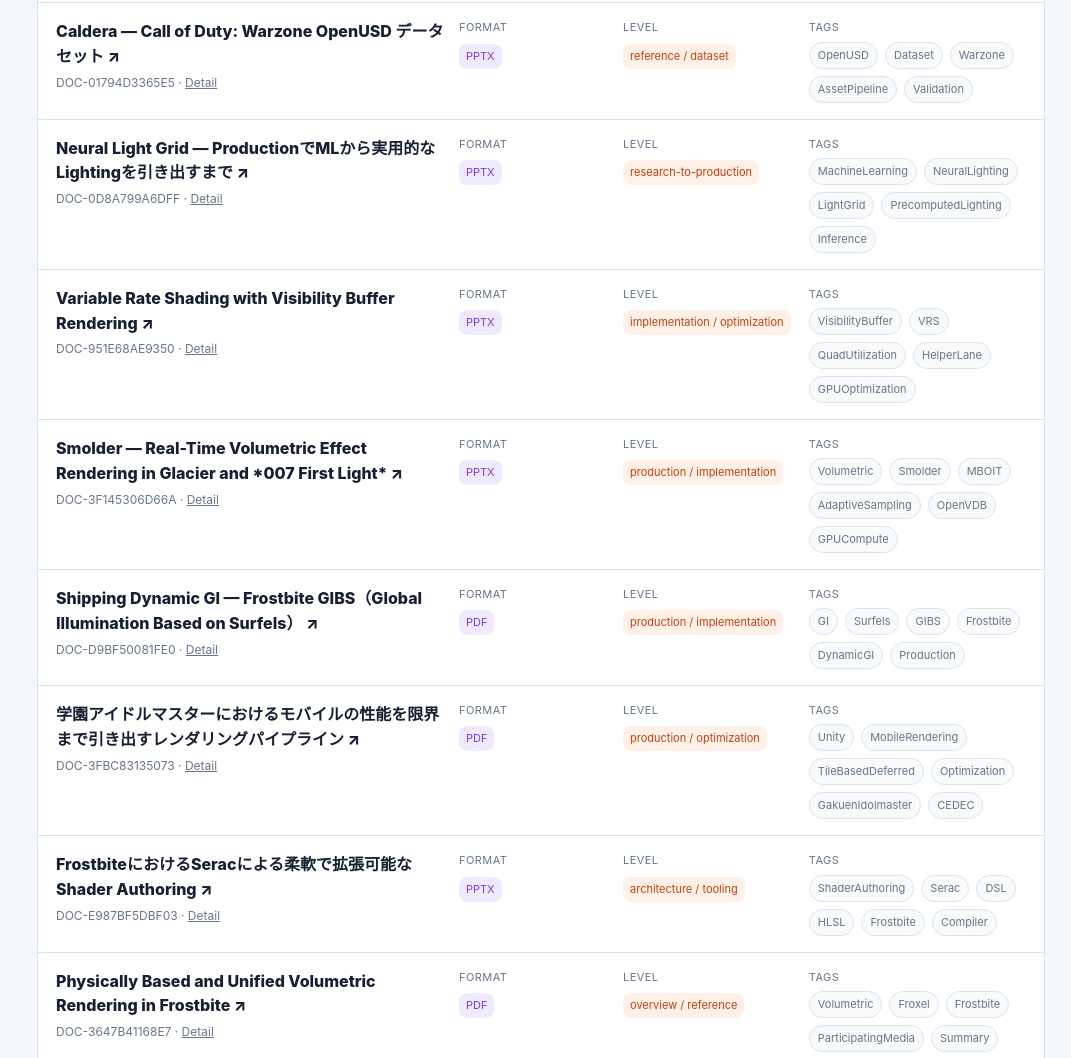
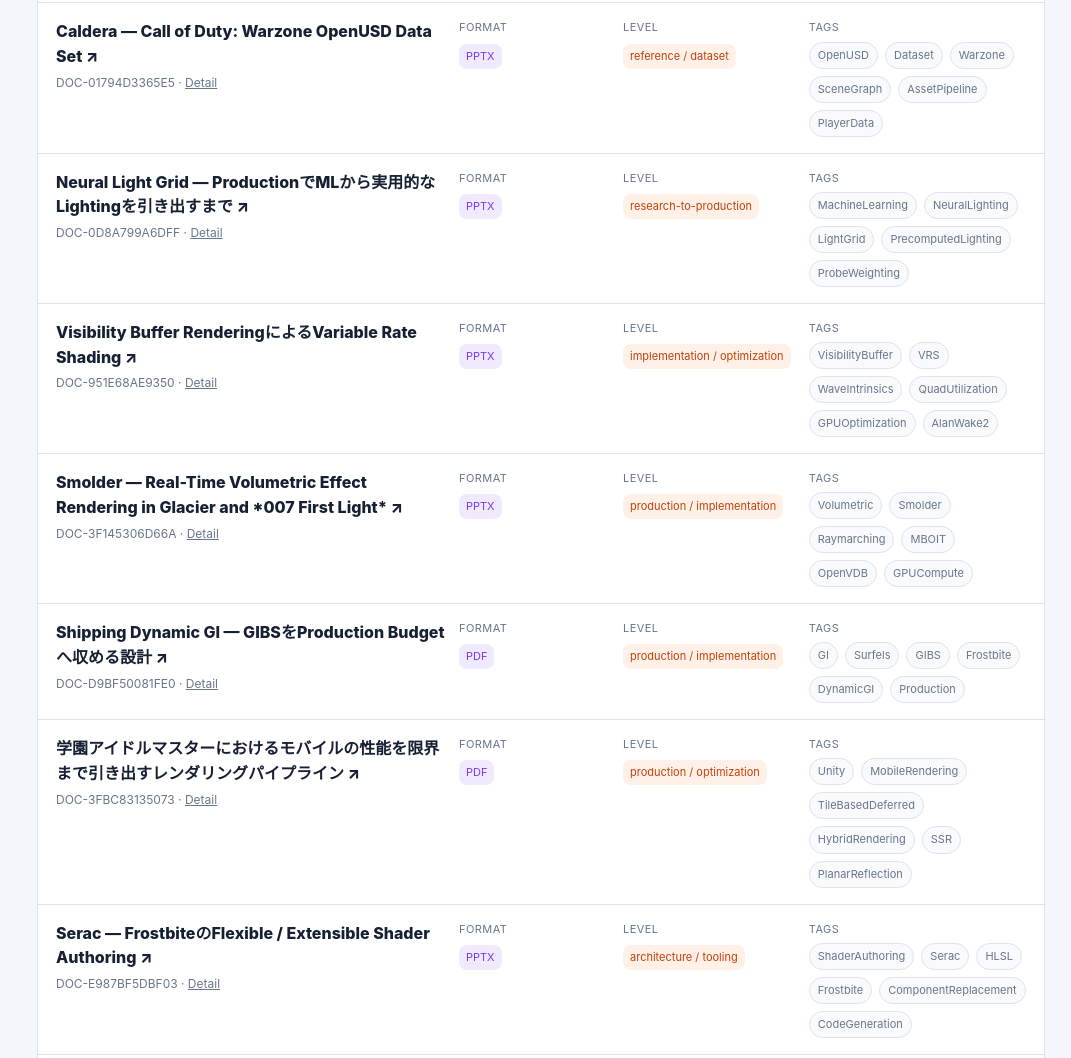
Before and after one commit to DarumaPPAP/MyResourceCenter-Portal, a plain HTML site: page documents.html in a window 1280 px wide. Shown: the part 899-1957 px from the top of the page, without its empty margins (209-1280 px from the left). Drawn offline with Linux system fonts and the light colour scheme.

Commit message:
Sync Portal catalog with MyResourceCenter b619dd8 (#42)
Sync CEDEC 2026 resources and rebuilt Document metadata to the current MyResourceCenter catalog.

```diff
--- a/assets/catalog.js
+++ b/assets/catalog.js
@@ -10,12 +10,25 @@
       .replaceAll("'", '&#039;');
   }
 
+  async function fetchCatalog(name) {
+    const response = await fetch(`catalog/${name}.json`, { cache: 'no-store' });
+    if (!response.ok) throw new Error(`${name}.json: HTTP ${response.status}`);
+    return response.json();
+  }
+
   async function load(name) {
     if (!cache.has(name)) {
-      cache.set(name, fetch(`catalog/${name}.json`, { cache: 'no-store' }).then(response => {
-        if (!response.ok) throw new Error(`${name}.json: HTTP ${response.status}`);
-        return response.json();
-      }));
+      if (name === 'resources') {
+        cache.set(name, Promise.all([
+          fetchCatalog('resources'),
+          fetchCatalog('resources-06')
+        ]).then(([baseResources, supplementalResources]) => [
+          ...baseResources,
+          ...supplementalResources
+        ]));
+      } else {
+        cache.set(name, fetchCatalog(name));
+      }
     }
     return cache.get(name);
   }
--- a/catalog/documents.json
+++ b/catalog/documents.json
@@ -5,13 +5,7 @@
     "sourceFormat": "PDF",
     "level": "algorithm / implementation",
     "engine": "General",
-    "tags": [
-      "Transparency",
-      "OIT",
-      "AVBOIT",
-      "Voxel",
-      "Blending"
-    ]
+    "tags": ["Transparency", "OIT", "AVBOIT", "Voxel", "Blending"]
   },
   {
     "id": "DOC-3E892BA01B45",
@@ -19,14 +13,7 @@
     "sourceFormat": "PDF",
     "level": "algorithm / implementation",
     "engine": "Mobile rendering",
-    "tags": [
-      "NanoMesh",
-      "Mobile",
-      "ClusterRendering",
-      "LOD",
-      "GPUDriven",
-      "Geometry"
-    ]
+    "tags": ["NanoMesh", "Mobile", "ClusterRendering", "LOD", "GPUDriven", "Geometry"]
   },
   {
     "id": "DOC-D572B476A0E7",
@@ -34,28 +21,15 @@
     "sourceFormat": "PDF",
     "level": "production / implementation",
     "engine": "Anvil / Assassin’s Creed Shadows",
-    "tags": [
-      "RayTracing",
-      "RTGI",
-      "GPUDriven",
-      "SceneDescription",
-      "PlatformScalability",
-      "Ubisoft"
-    ]
+    "tags": ["RayTracing", "RTGI", "GPUDriven", "SceneDescription", "PlatformScalability", "Ubisoft"]
   },
   {
     "id": "DOC-01794D3365E5",
-    "title": "Caldera — Call of Duty: Warzone OpenUSD データセット",
+    "title": "Caldera — Call of Duty: Warzone OpenUSD Data Set",
     "sourceFormat": "PPTX",
     "level": "reference / dataset",
     "engine": "Call of Duty / OpenUSD",
-    "tags": [
-      "OpenUSD",
-      "Dataset",
-      "Warzone",
-      "AssetPipeline",
-      "Validation"
-    ]
+    "tags": ["OpenUSD", "Dataset", "Warzone", "SceneGraph", "AssetPipeline", "PlayerData", "Validation"]
   },
   {
     "id": "DOC-0D8A799A6DFF",
@@ -63,27 +37,15 @@
     "sourceFormat": "PPTX",
     "level": "research-to-production",
     "engine": "Production rendering",
-    "tags": [
-      "MachineLearning",
-      "NeuralLighting",
-      "LightGrid",
-      "PrecomputedLighting",
-      "Inference"
-    ]
+    "tags": ["MachineLearning", "NeuralLighting", "LightGrid", "PrecomputedLighting", "ProbeWeighting"]
   },
   {
     "id": "DOC-951E68AE9350",
-    "title": "Variable Rate Shading with Visibility Buffer Rendering",
+    "title": "Visibility Buffer RenderingによるVariable Rate Shading",
     "sourceFormat": "PPTX",
     "level": "implementation / optimization",
-    "engine": "General",
-    "tags": [
-      "VisibilityBuffer",
-      "VRS",
-      "QuadUtilization",
-      "HelperLane",
-      "GPUOptimization"
-    ]
+    "engine": "Northlight / Alan Wake 2",
+    "tags": ["VisibilityBuffer", "VRS", "WaveIntrinsics", "QuadUtilization", "GPUOptimization", "AlanWake2"]
   },
   {
     "id": "DOC-3F145306D66A",
@@ -91,30 +53,15 @@
     "sourceFormat": "PPTX",
     "level": "production / implementation",
     "engine": "Glacier",
-    "tags": [
-      "Volumetric",
-      "Smolder",
-      "MBOIT",
-      "AdaptiveSampling",
-      "OpenVDB",
-      "GPUCompute",
-      "007FirstLight"
-    ]
+    "tags": ["Volumetric", "Smolder", "Raymarching", "MBOIT", "OpenVDB", "GPUCompute", "WaveIntrinsics", "AdaptiveSampling", "007FirstLight"]
   },
   {
     "id": "DOC-D9BF50081FE0",
-    "title": "Shipping Dynamic GI — Frostbite GIBS（Global Illumination Based on Surfels）",
+    "title": "Shipping Dynamic GI — GIBSをProduction Budgetへ収める設計",
     "sourceFormat": "PDF",
     "level": "production / implementation",
     "engine": "Frostbite",
-    "tags": [
-      "GI",
-      "Surfels",
-      "GIBS",
-      "Frostbite",
-      "DynamicGI",
-      "Production"
-    ]
+    "tags": ["GI", "Surfels", "GIBS", "Frostbite", "DynamicGI", "Production"]
   },
   {
     "id": "DOC-3FBC83135073",
@@ -122,58 +69,31 @@
     "sourceFormat": "PDF",
     "level": "production / optimization",
     "engine": "Unity / custom mobile pipeline",
-    "tags": [
-      "Unity",
-      "MobileRendering",
-      "TileBasedDeferred",
-      "Optimization",
-      "GakuenIdolmaster",
-      "CEDEC"
-    ]
+    "tags": ["Unity", "MobileRendering", "TileBasedDeferred", "HybridRendering", "SSR", "PlanarReflection", "TAA", "FSR", "CEDEC"]
   },
   {
     "id": "DOC-E987BF5DBF03",
-    "title": "FrostbiteにおけるSeracによる柔軟で拡張可能なShader Authoring",
+    "title": "Serac — FrostbiteのFlexible / Extensible Shader Authoring",
     "sourceFormat": "PPTX",
     "level": "architecture / tooling",
     "engine": "Frostbite",
-    "tags": [
-      "ShaderAuthoring",
-      "Serac",
-      "DSL",
-      "HLSL",
-      "Frostbite",
-      "Compiler"
-    ]
+    "tags": ["ShaderAuthoring", "Serac", "HLSL", "Frostbite", "ComponentReplacement", "CodeGeneration", "NodeGraph", "DXC"]
   },
   {
     "id": "DOC-3647B41168E7",
     "title": "Physically Based and Unified Volumetric Rendering in Frostbite",
     "sourceFormat": "PDF",
-    "level": "overview / reference",
+    "level": "production / implementation",
     "engine": "Frostbite",
-    "tags": [
-      "Volumetric",
-      "Froxel",
-      "Frostbite",
-      "ParticipatingMedia",
-      "Summary"
-    ]
+    "tags": ["Volumetric", "Froxel", "ParticipatingMedia", "TemporalIntegration", "VolumetricShadow", "ParticleVoxelization", "Frostbite", "SIGGRAPH"]
   },
   {
     "id": "DOC-7E8B968F5D91",
-    "title": "Physically-Based & Unified Volumetric Rendering in Frostbite",
+    "title": "Physically-Based & Unified Volumetric Rendering in Frostbite — Speaker Notes版",
     "sourceFormat": "PPTX",
     "level": "foundation / implementation",
     "engine": "Frostbite",
-    "tags": [
-      "Volumetric",
-      "Froxel",
-      "VBuffer",
-      "Frostbite",
-      "ParticipatingMedia",
-      "PhysicallyBased"
-    ]
+    "tags": ["Volumetric", "Froxel", "VBuffer", "ParticipatingMedia", "TemporalIntegration", "VolumetricShadow", "Performance", "Frostbite"]
   },
   {
     "id": "DOC-03C63F025BC3",
@@ -181,28 +101,15 @@
     "sourceFormat": "PPTX",
     "level": "research-to-production / implementation",
     "engine": "Halcyon / F1 / EA internal",
-    "tags": [
-      "PathTracing",
-      "ORCA",
-      "RadianceCache",
-      "GPUHashMap",
-      "VoxelHierarchy",
-      "EASeed"
-    ]
+    "tags": ["PathTracing", "ORCA", "RadianceCache", "GPUHashMap", "VoxelHierarchy", "EASeed"]
   },
   {
     "id": "DOC-1A8C78435C4E",
     "title": "Hemispherical Lighting Insights — Call of Duty Production Lessons",
-    "sourceFormat": "PPTX",
+    "sourceFormat": "PDF",
     "level": "production / lighting",
     "engine": "Call of Duty engine",
-    "tags": [
-      "Lighting",
-      "BakedLighting",
-      "SphericalHarmonics",
-      "DirectionalLightmap",
-      "CallOfDuty"
-    ]
+    "tags": ["Lighting", "DirectionalLightmap", "IrradZ", "HHD", "HLSH", "SphericalHarmonics", "AmbientOcclusion", "CallOfDuty"]
   },
   {
     "id": "DOC-7AC1381980A0",
@@ -210,75 +117,39 @@
     "sourceFormat": "PPTX",
     "level": "production / implementation",
     "engine": "idTech 8",
-    "tags": [
-      "GI",
-      "idTech8",
-      "RadianceCache",
-      "IrradianceVolume",
-      "RayTracing",
-      "AsyncCompute",
-      "DOOM"
-    ]
+    "tags": ["GI", "idTech8", "RadianceCache", "IrradianceVolume", "RayTracing", "AsyncCompute", "DOOM"]
   },
   {
     "id": "DOC-E10B437D456F",
-    "title": "Strand-based Hair and Fur in *Indiana Jones and the Great Circle*",
+    "title": "Strand-based Hair and Fur in Indiana Jones and the Great Circle",
     "sourceFormat": "PPTX",
     "level": "production / implementation",
     "engine": "MOTOR / idTech-derived",
-    "tags": [
-      "Hair",
-      "Fur",
-      "SoftwareRasterization",
-      "VisibilityBuffer",
-      "Marschner",
-      "LOD",
-      "IndianaJones"
-    ]
+    "tags": ["Hair", "Fur", "SoftwareRasterization", "VisibilityBuffer", "Marschner", "LOD", "AsyncCompute", "IndianaJones"]
   },
   {
     "id": "DOC-D992E586A541",
-    "title": "Concurrent Binary Trees（CBT-V2）による大規模ゲームコンポーネントのスケーラブル描画",
+    "title": "Concurrent Binary Trees V2 — Large-Scale Game Components",
     "sourceFormat": "PDF",
     "level": "algorithm / implementation",
     "engine": "General / research-to-production",
-    "tags": [
-      "CBT",
-      "LOD",
-      "GPUDriven",
-      "Terrain",
-      "Tessellation",
-      "AdaptiveMesh"
-    ]
+    "tags": ["CBT", "AdaptiveMesh", "GPUDriven", "LOD", "Terrain", "Tessellation", "MemoryPool"]
   },
   {
     "id": "DOC-4E3F45D3C46F",
-    "title": "HypeHypeにおけるStochastic Tile-Based Lighting",
+    "title": "Stochastic Tile-Based Lighting — HypeHype Mobile Lighting",
     "sourceFormat": "PPTX",
     "level": "production / algorithm",
     "engine": "HypeHype",
-    "tags": [
-      "Lighting",
-      "MobileGPU",
-      "TileBasedRendering",
-      "StochasticSampling",
-      "SRS",
-      "HypeHype"
-    ]
+    "tags": ["Lighting", "MobileGPU", "TileBasedRendering", "StochasticSampling", "SRS", "Shadow", "TAA", "HypeHype"]
   },
   {
     "id": "DOC-E5027A739171",
-    "title": "Real-Time Subsurface Scattering via Hybrid ReSTIR-Path-Tracing and Diffusion",
+    "title": "Real-Time Subsurface Scattering — Hybrid ReSTIR Path Tracing + Diffusion",
     "sourceFormat": "PPTX",
     "level": "algorithm / implementation",
-    "engine": "General",
-    "tags": [
-      "SSS",
-      "ReSTIR",
-      "PathTracing",
-      "Diffusion",
-      "SkinRendering"
-    ]
+    "engine": "Omniverse RTX Renderer / NVIDIA RTX Character Rendering",
+    "tags": ["SSS", "SubsurfaceScattering", "ReSTIR", "PathTracing", "Diffusion", "BSSRDF", "RayTracing", "CharacterRendering"]
   },
   {
     "id": "DOC-33076D59B43A",
@@ -286,15 +157,7 @@
     "sourceFormat": "PDF",
     "level": "production / AI system operations",
     "engine": "GitHub / LLM / CloudWatch",
-    "tags": [
-      "LLM",
-      "CodeReview",
-      "StructuredOutput",
-      "MultiAgent",
-      "GitHub",
-      "CloudWatch",
-      "AIQuality"
-    ]
+    "tags": ["LLM", "CodeReview", "StructuredOutput", "MultiAgent", "GitHub", "CloudWatch", "AIQuality"]
   },
   {
     "id": "DOC-E51533733F48",
@@ -302,14 +165,7 @@
     "sourceFormat": "PDF",
     "level": "production / AI tooling",
     "engine": "Dify / Cygames internal tools",
-    "tags": [
-      "LLM",
-      "Dify",
-      "ScenarioWriting",
-      "PromptEngineering",
-      "StructuredOutput",
-      "HumanInTheLoop"
-    ]
+    "tags": ["LLM", "Dify", "ScenarioWriting", "PromptEngineering", "StructuredOutput", "HumanInTheLoop"]
   },
   {
     "id": "DOC-326D8F6D7A18",
@@ -317,15 +173,7 @@
     "sourceFormat": "PDF",
     "level": "architecture / production",
     "engine": "Unity / MagicOnion / Shadowverse: Worlds Beyond",
-    "tags": [
-      "Unity",
-      "MagicOnion",
-      "ServerAuthoritative",
-      "Architecture",
-      "Automation",
-      "Mobile",
-      "ShadowverseWorldsBeyond"
-    ]
+    "tags": ["Unity", "MagicOnion", "ServerAuthoritative", "Architecture", "Automation", "Mobile", "ShadowverseWorldsBeyond"]
   },
   {
     "id": "DOC-AD094CAB6658",
@@ -333,92 +181,6 @@
     "sourceFormat": "PDF",
     "level": "production / tooling",
     "engine": "Unity / Unity Recorder / After Effects",
-    "tags": [
-      "Unity",
-      "VideoProduction",
-      "UnityRecorder",
-      "AfterEffects",
-      "Compositing",
-      "EditorTool"
-    ]
-  },
-  {
-    "id": "DOC-0B6DF850F0FB",
-    "title": "グラフィックスエンジニアのためのニューラルシェーディング入門",
-    "sourceFormat": "PDF",
-    "level": "foundation / implementation",
-    "engine": "GPU Shader / Slang / SlangPy / Cooperative Vector",
-    "tags": [
-      "NeuralShading",
-      "Slang",
-      "SlangPy",
-      "CooperativeVector",
-      "MLP",
-      "NeuralTexture",
-      "NeuralGI"
-    ]
-  },
-  {
-    "id": "DOC-993E844262D1",
-    "title": "派手さと見やすさは両立できる — Shadowverse: Worlds Beyond エフェクト・3D背景のVisual設計",
-    "sourceFormat": "PDF",
-    "level": "visual design / production",
-    "engine": "Shadowverse: Worlds Beyond",
-    "tags": [
-      "ShadowverseWorldsBeyond",
-      "VFX",
-      "3DBackground",
-      "Readability",
-      "Shader",
-      "PostEffect",
-      "VisualDesign"
-    ]
-  },
-  {
-    "id": "DOC-197D9EECCD46",
-    "title": "Relinkを拡張せよ — Endless Ragnarokの開発速度と品質を守るCI運用",
-    "sourceFormat": "PDF",
-    "level": "production / CI quality",
-    "engine": "Jenkins / Datadog / Cygames console pipeline",
-    "tags": [
-      "CI",
-      "CD",
-      "Datadog",
-      "Jenkins",
-      "StaticAnalysis",
-      "SnapshotQA",
-      "VisualRegression"
-    ]
-  },
-  {
-    "id": "DOC-C94962EB3D53",
-    "title": "GRANBLUE FANTASY: Relink - Endless Ragnarok のBattle制作事例 — 最高のCharacter Gameを目指して",
-    "sourceFormat": "PDF",
-    "level": "game design / production",
-    "engine": "GRANBLUE FANTASY: Relink - Endless Ragnarok",
-    "tags": [
-      "CombatDesign",
-      "CompanionAI",
-      "BehaviorTree",
-      "FSM",
-      "AssistMode",
-      "Iteration",
-      "Relink"
-    ]
-  },
-  {
-    "id": "DOC-EC2B2C7B6514",
-    "title": "アートとゲームデザインをつなぐVFX設計 — Endless Ragnarokにおける表現と可読性",
-    "sourceFormat": "PDF",
-    "level": "visual design / game design",
-    "engine": "GRANBLUE FANTASY: Relink - Endless Ragnarok",
-    "tags": [
-      "VFX",
-      "Readability",
-      "CombatDesign",
-      "InformationDensity",
-      "ArtDirection",
-      "Relink"
-    ]
+    "tags": ["Unity", "VideoProduction", "UnityRecorder", "AfterEffects", "Compositing", "EditorTool"]
   }
 ]
--- a/documents.html
+++ b/documents.html
@@ -30,12 +30,7 @@
  "DOC-33076D59B43A":"https://github.com/DarumaPPAP/MyResourceCenter/blob/main/sources/markdown/Cygames_Lyra_LLM_Code_Review_Operations.md",
  "DOC-E51533733F48":"https://github.com/DarumaPPAP/MyResourceCenter/blob/main/sources/markdown/Cygames_AI_Scenario_Writer_Support_Dify.md",
  "DOC-326D8F6D7A18":"https://github.com/DarumaPPAP/MyResourceCenter/blob/main/sources/markdown/Cygames_Shadowverse_Worlds_Beyond_Architecture_Redesign.md",
- "DOC-AD094CAB6658":"https://github.com/DarumaPPAP/MyResourceCenter/blob/main/sources/markdown/UmaMusume_Video_Production_Quality_Tool.md",
- "DOC-0B6DF850F0FB":"https://github.com/DarumaPPAP/MyResourceCenter/blob/main/sources/markdown/Cygames_Neural_Shading_Introduction.md",
- "DOC-993E844262D1":"https://github.com/DarumaPPAP/MyResourceCenter/blob/main/sources/markdown/Shadowverse_Worlds_Beyond_VFX_3D_Background_Visual_Design.md",
- "DOC-197D9EECCD46":"https://github.com/DarumaPPAP/MyResourceCenter/blob/main/sources/markdown/Relink_Endless_Ragnarok_CI_Operations.md",
- "DOC-C94962EB3D53":"https://github.com/DarumaPPAP/MyResourceCenter/blob/main/sources/markdown/Relink_Endless_Ragnarok_Battle_Production.md",
- "DOC-EC2B2C7B6514":"https://github.com/DarumaPPAP/MyResourceCenter/blob/main/sources/markdown/Relink_Endless_Ragnarok_VFX_Design.md"
+ "DOC-AD094CAB6658":"https://github.com/DarumaPPAP/MyResourceCenter/blob/main/sources/markdown/UmaMusume_Video_Production_Quality_Tool.md"
 };
 window.addEventListener('DOMContentLoaded', async () => {
  const C=window.MRCCatalog,q=document.getElementById('q'),format=document.getElementById('format'),level=document.getElementById('level'),engine=document.getElementById('engine'),list=document.getElementById('list'),count=document.getElementById('count');
```
Also changed, not shown: catalog/resources-06.json (added, +1 -0 lines), catalog/manifest.json, 1 other file.
